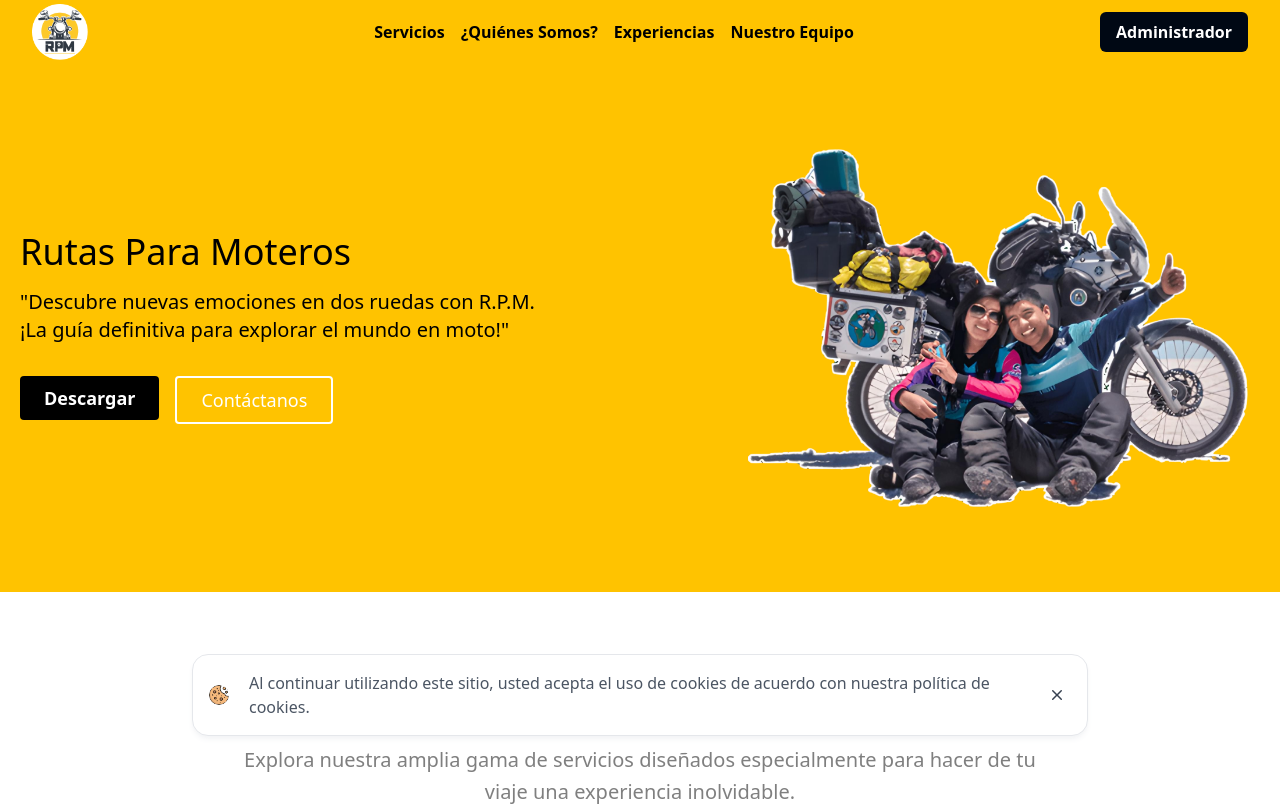
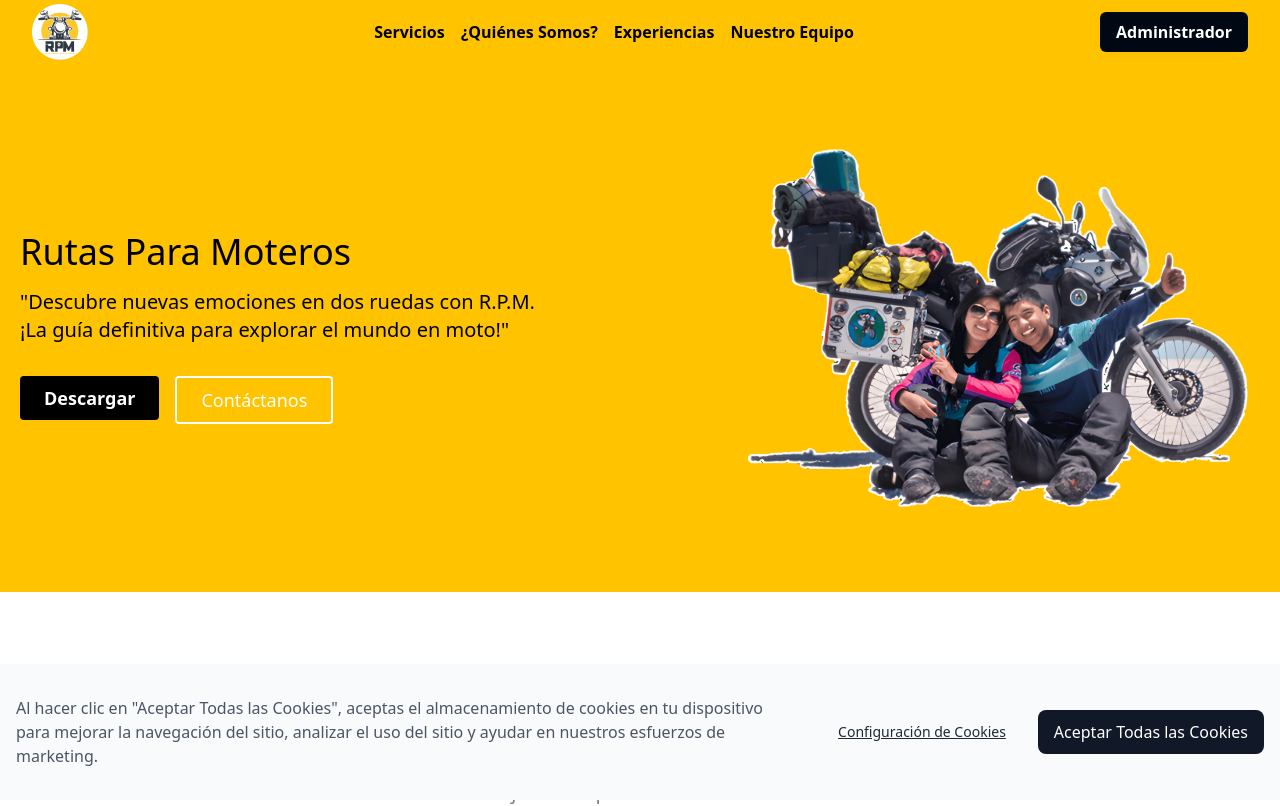
Before and after one commit to Wiilmar/RPM_frontend, a React (Vite) app: page / in a window 1280 px wide. Shown: the top 806 px of the page. Built offline with nearby package versions, Linux system fonts and the light colour scheme.

Commit message:
Se cambiaron las cookies y se mejoro el diseno del PQRS

```diff
--- a/src/components/ContactUs.jsx
+++ b/src/components/ContactUs.jsx
@@ -16,8 +16,9 @@ const ContactUs = () => {
 
   // Animaciones
   const successAnimation = useSpring({
-    opacity: showSuccessAlert ? 1 : 0,
+    opacity: showSuccessAlert ? 1 : 1, // valor de la opacidad al aparecer la alerta
     transform: showSuccessAlert ? 'translateY(0)' : 'translateY(-20px)',
+    config: { duration: 300 } // Duración de la animación
   });
 
   const errorAnimation = useSpring({
@@ -85,11 +86,11 @@ const ContactUs = () => {
         }}
       >
         <div className="relative py-3 sm:max-w-xl sm:mx-auto">
-          <div className="absolute inset-0 bg-gradient-to-r from-indigo-700 to-purple-500 shadow-lg transform -skew-y-6 sm:skew-y-0 sm:-rotate-6 sm:rounded-3xl"></div>
-          <div className="text-white relative px-4 py-10 bg-indigo-400 shadow-lg sm:rounded-3xl sm:p-20">
+          <div className="absolute inset-0 bg-gradient-to-r from-yellow-500 to-yellow-400 shadow-lg transform -skew-y-6 sm:skew-y-0 sm:-rotate-6 sm:rounded-3xl"></div>
+          <div className="text-white relative px-4 py-10 bg-blueLight shadow-lg sm:rounded-3xl sm:p-20">
             <div className="text-center pb-6">
-              <h1 className="text-4xl font-bold text-gray-900 mb-4">¡Contáctanos!</h1>
-              <p className="text-lg text-gray-700">Háblanos, estamos aquí para ayudarte.</p>
+              <h1 className="text-4xl font-bold text-amarillo mb-4">¡Contáctanos!</h1>
+              <p className="text-xl text-white font-semibold"> ¿Que opinas de R.P.M.? </p>
             </div>
             {/* Alertas */}
             <animated.div style={successAnimation}>
@@ -130,10 +131,10 @@ const ContactUs = () => {
                   <option value="Sugerencia">Sugerencia</option>
                 </select>
               </div>
-              <textarea className="shadow mb-4 min-h-0 appearance-none border rounded w-full py-2 px-3 text-gray-700 leading-tight focus:outline-none focus:shadow-outline" type="text" placeholder="Escribe aquí tu mensaje" name="message" style={{ maxHeight: '200px', overflowY: 'auto' }} value={formValues.message} onChange={handleInputChange} required />
+              <textarea className="shadow mb-4 min-h-0 appearance-none border rounded w-full py-2 px-3 text-gray-700 leading-tight focus:outline-none focus:shadow-outline" type="text" placeholder="Escribe aquí tu mensaje" name="message" style={{ maxHeight: '200px', minHeight: '50px', overflowY: 'auto' }} value={formValues.message} onChange={handleInputChange} required />
               <div className="flex justify-between">
-                <input className="shadow bg-indigo-600 hover:bg-indigo-700 text-white font-bold py-2 px-4 rounded focus:outline-none focus:shadow-outline" type="submit" value="Enviar ➤" />
-                <input className="shadow bg-red-600 hover:bg-red-700 text-white font-bold py-2 px-4 rounded focus:outline-none focus:shadow-outline" type="reset" value="Restablecer" onClick={() => setFormValues({
+                <input className="text-white bg-gradient-to-r from-blue-500 via-blue-600 to-blue-700 hover:bg-gradient-to-br focus:ring-4 focus:outline-none focus:ring-blue-300 dark:focus:ring-blue-800 font-medium rounded-lg text-sm px-5 py-2.5 text-center me-2 mb-2" type="submit" value="Enviar" />
+                <input className="text-white bg-gradient-to-r from-red-400 via-red-500 to-red-600 hover:bg-gradient-to-br focus:ring-4 focus:outline-none focus:ring-red-300 dark:focus:ring-red-800 font-medium rounded-lg text-sm px-5 py-2.5 text-center me-2 mb-2" type="reset" value="Restablecer" onClick={() => setFormValues({
                   full_name: '',
                   email: '',
                   pqrs_type: '',
--- a/src/components/Cookies.jsx
+++ b/src/components/Cookies.jsx
@@ -19,18 +19,22 @@ function Cookies() {
     };
 
     return visible && (
-        <section className="fixed flex items-center justify-between max-w-4xl p-4 mx-auto bg-white border border-gray-200 shadow-md dark:bg-gray-900 bottom-16 dark:shadow-gray-900 shadow-gray-100 md:gap-x-4 dark:border-gray-700 rounded-2xl left-0 right-0">
-            <div className="flex items-center">
-                <img src={ pic_cookie } alt="Galleta" className="mr-5 w-5 h-5 rounded-full" />
-                <p className="text-base text-gray-600 dark:text-gray-300">Al continuar utilizando este sitio, usted acepta el uso de cookies de acuerdo con nuestra política de cookies.</p>
+        <section className="fixed bottom-0 w-full bg-gray-50 dark:bg-gray-800">
+            <div className="container px-4 py-8 mx-auto lg:flex lg:items-center lg:gap-x-16">
+                <p className="text-gray-600 dark:text-gray-300">Al hacer clic en "Aceptar Todas las Cookies", aceptas el almacenamiento de cookies en tu dispositivo para mejorar la navegación del sitio, analizar el uso del sitio y ayudar en nuestros esfuerzos de marketing.</p>
+
+                <div className="flex items-center mt-6 gap-x-4 lg:gap-x-8 shrink-0 lg:mt-0">
+                    <button className="w-1/2 text-sm text-gray-800 underline transition-colors duration-300 md:w-auto dark:text-white dark:hover:text-gray-400 hover:text-gray-600 focus:outline-none">
+                        Configuración de Cookies
+                    </button>
+
+                    <button onClick={cambiosLocales} className="w-1/2 md:w-auto font-medium bg-gray-900 rounded-lg hover:bg-gray-900/80 text-white px-4 py-2.5 duration-300 transition-colors focus:outline-none">
+                        Aceptar Todas las Cookies
+                    </button>
+                </div>
             </div>
+        </section>
 
-            <button onClick={ cambiosLocales } className="flex items-center justify-center text-gray-700 transition-colors duration-300 rounded-full shrink-0 dark:text-gray-200 dark:hover:bg-gray-700 w-7 h-7 focus:outline-none hover:bg-gray-100">
-                <svg xmlns="http://www.w3.org/2000/svg" viewBox="0 0 20 20" fill="currentColor" className="w-5 h-5">
-                    <path d="M6.28 5.22a.75.75 0 00-1.06 1.06L8.94 10l-3.72 3.72a.75.75 0 101.06 1.06L10 11.06l3.72 3.72a.75.75 0 101.06-1.06L11.06 10l3.72-3.72a.75.75 0 00-1.06-1.06L10 8.94 6.28 5.22z" />
-                </svg>
-            </button>
-        </section>
     );
 }
 
```
